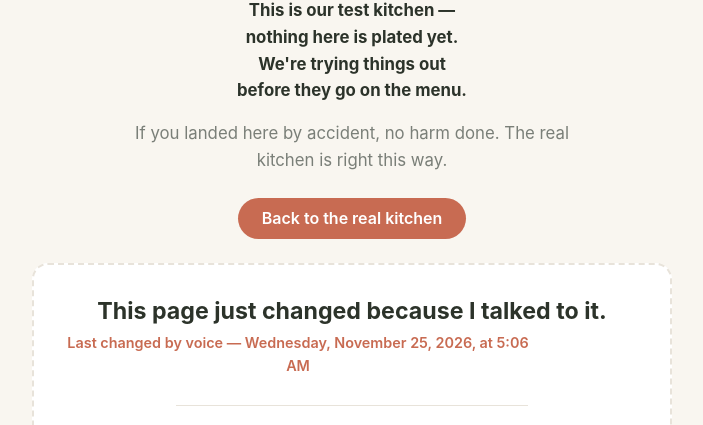
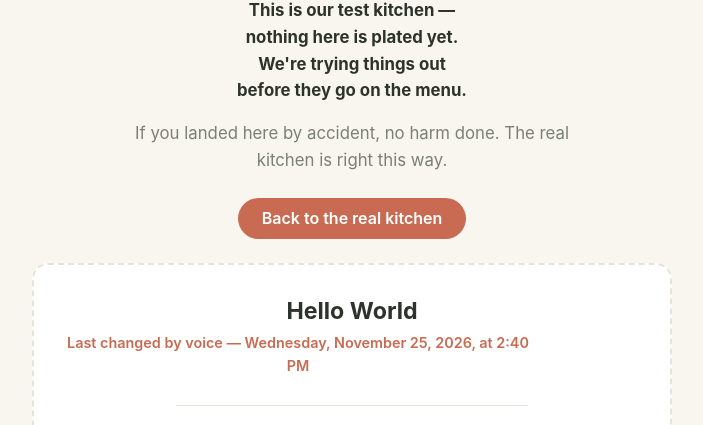
Before and after one commit to dmcneillie/reviv-sites, a plain HTML site: page whiskwhere.com/sandbox/index.html in a window 1280 px wide. Shown: the part 190-615 px from the top of the page, without its empty margins (288-991 px from the left). Drawn offline with Linux system fonts and the light colour scheme.

Commit message:
Sandbox: voice change — Hello World (Nov 25, 2:40 PM)

```diff
--- a/whiskwhere.com/sandbox/index.html
+++ b/whiskwhere.com/sandbox/index.html
@@ -83,8 +83,8 @@
 
 <div class="play-area" id="play-area">
   <div class="voice-change">
-    <h2>This page just changed because I talked to it.</h2>
-    <p class="stamp">Last changed by voice — Wednesday, November 25, 2026, at 5:06 AM</p>
+    <h2>Hello World</h2>
+    <p class="stamp">Last changed by voice — Wednesday, November 25, 2026, at 2:40 PM</p>
   </div>
 
   <hr class="divider">
```
